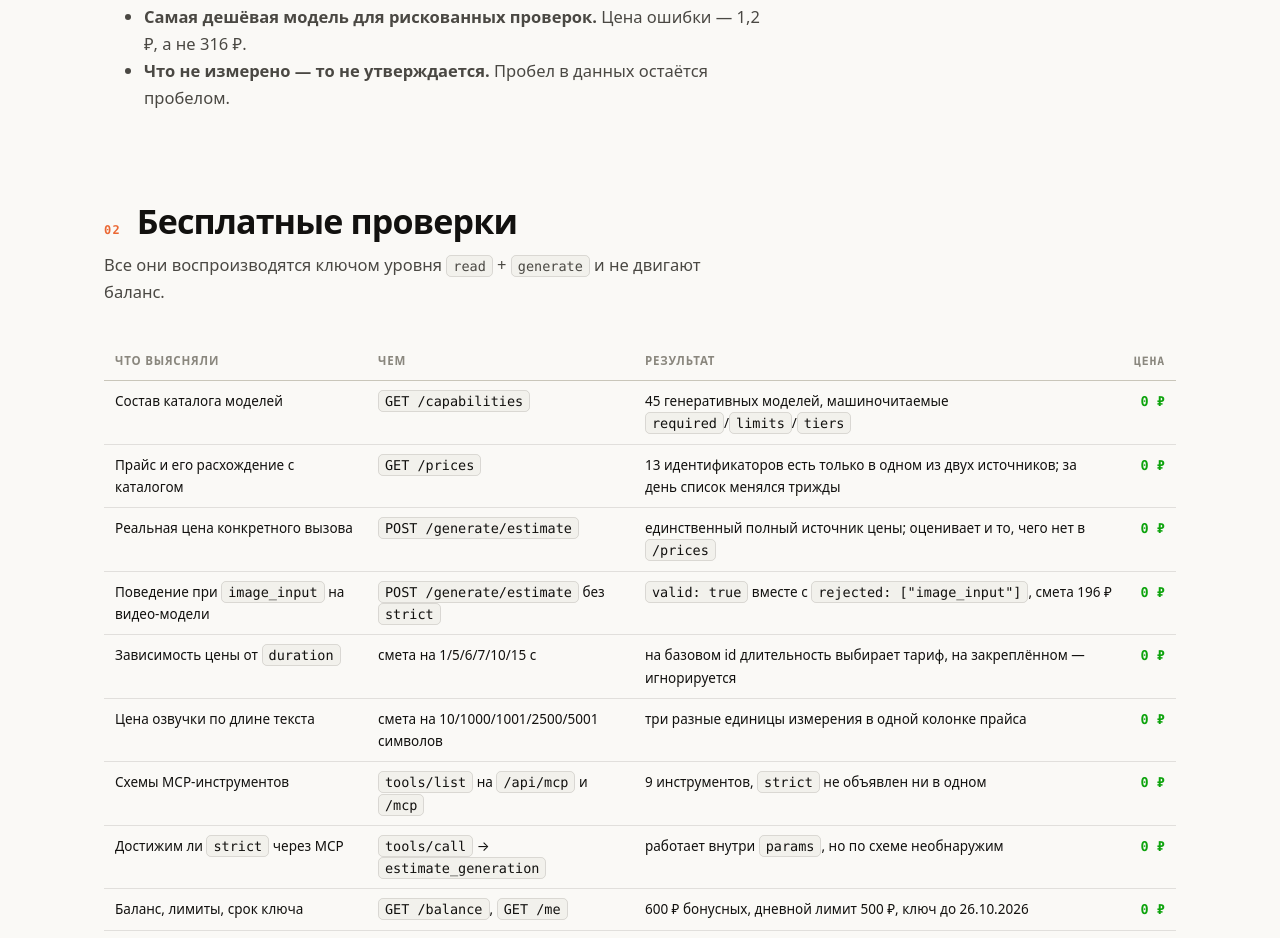
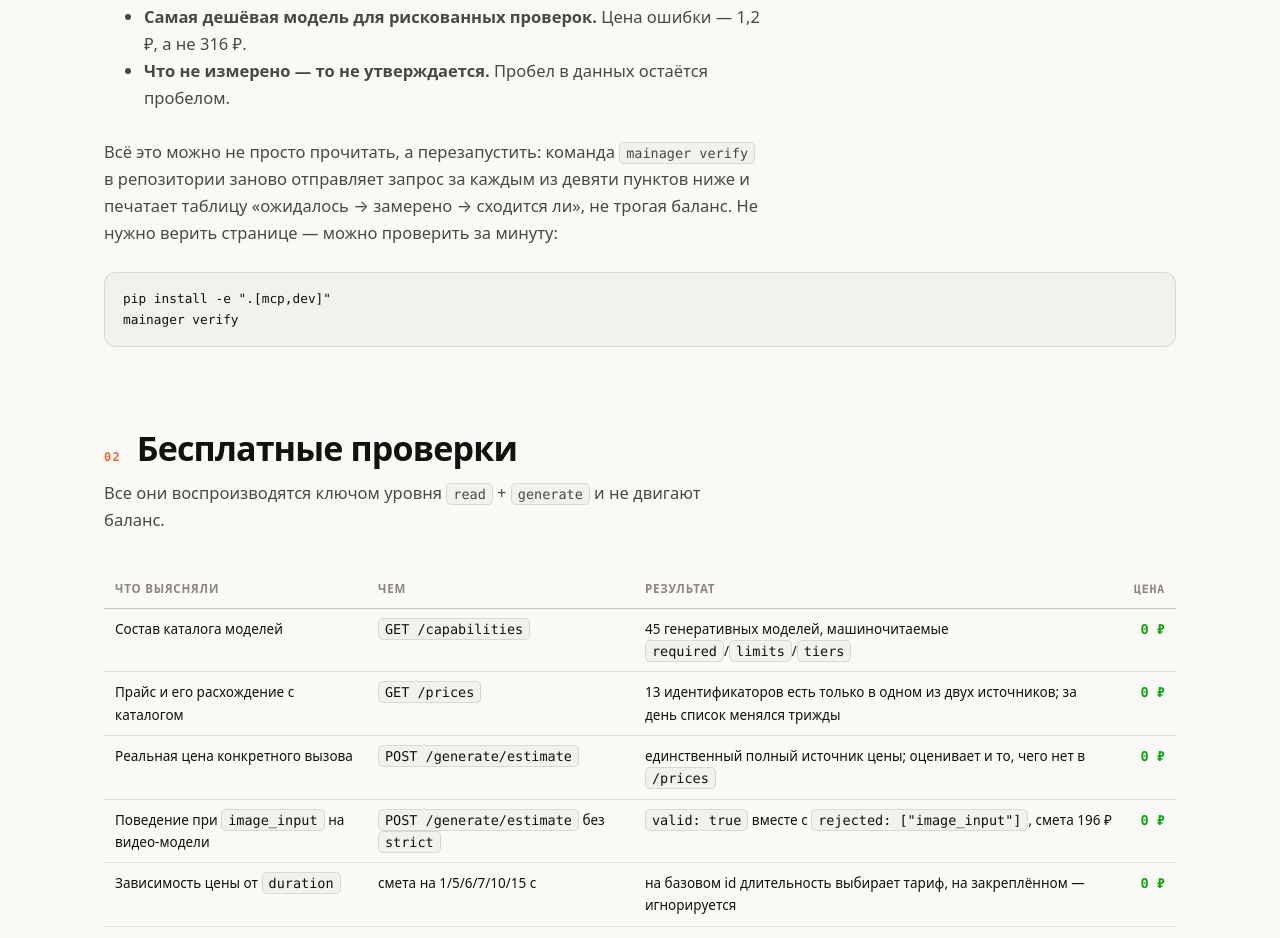
Before and after one commit to ConveningMoon/MAINAGER, a plain HTML site: page docs/tests.html in a window 1280 px wide. Shown: the part 1234-2172 px from the top of the page. Drawn offline with Linux system fonts and the light colour scheme.

Commit message:
document mainager verify in the report and reproduction steps

```diff
--- a/docs/tests.html
+++ b/docs/tests.html
@@ -286,6 +286,13 @@
   <li><b>Что не измерено — то не утверждается.</b> Пробел в данных остаётся пробелом.</li>
 </ul>
 
+<p class="sub">Всё это можно не просто прочитать, а перезапустить: команда
+<code>mainager verify</code> в репозитории заново отправляет запрос за каждым
+из девяти пунктов ниже и печатает таблицу «ожидалось → замерено → сходится ли»,
+не трогая баланс. Не нужно верить странице — можно проверить за минуту:</p>
+<pre>pip install -e ".[mcp,dev]"
+mainager verify</pre>
+
 </section>
 
 <section id="t02" class="rise">
```
Also changed, not shown: docs/index.html (+5 -1 lines), 2 other files.
